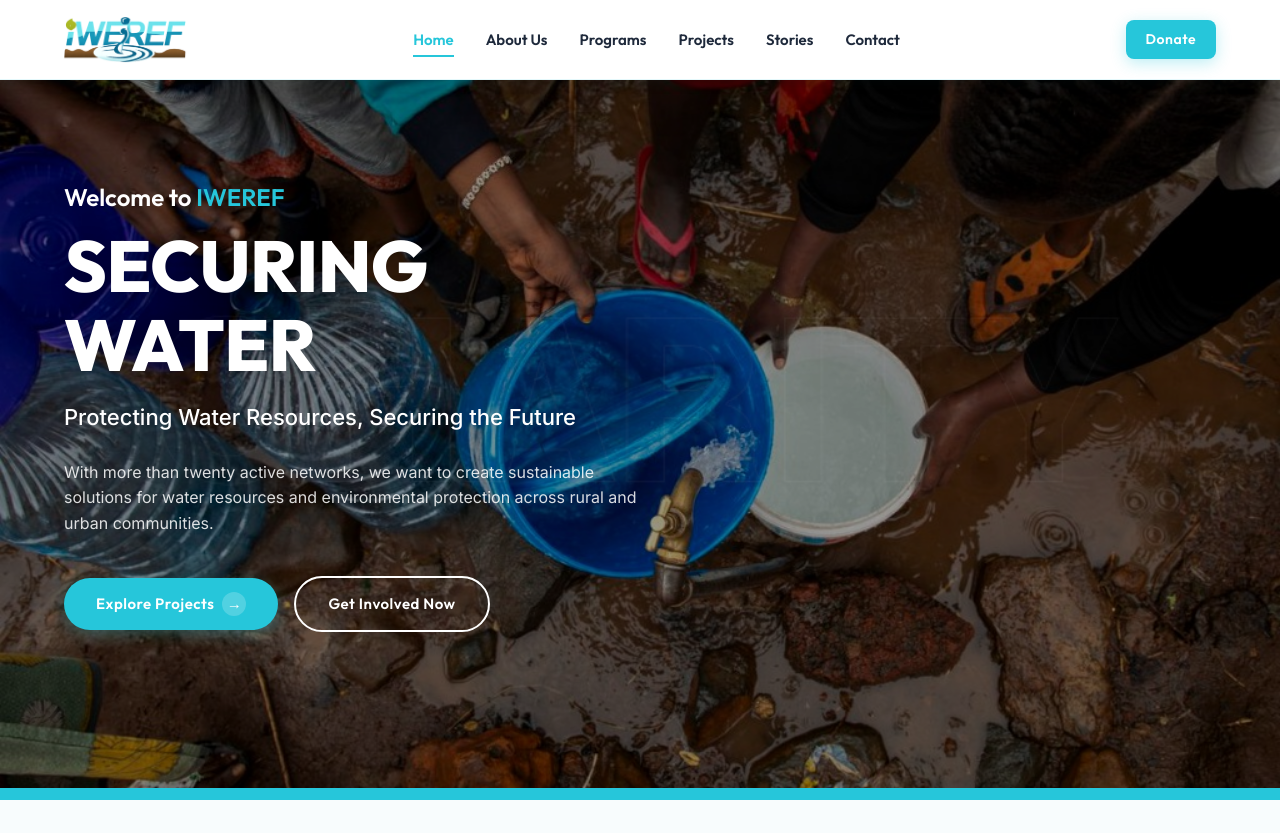
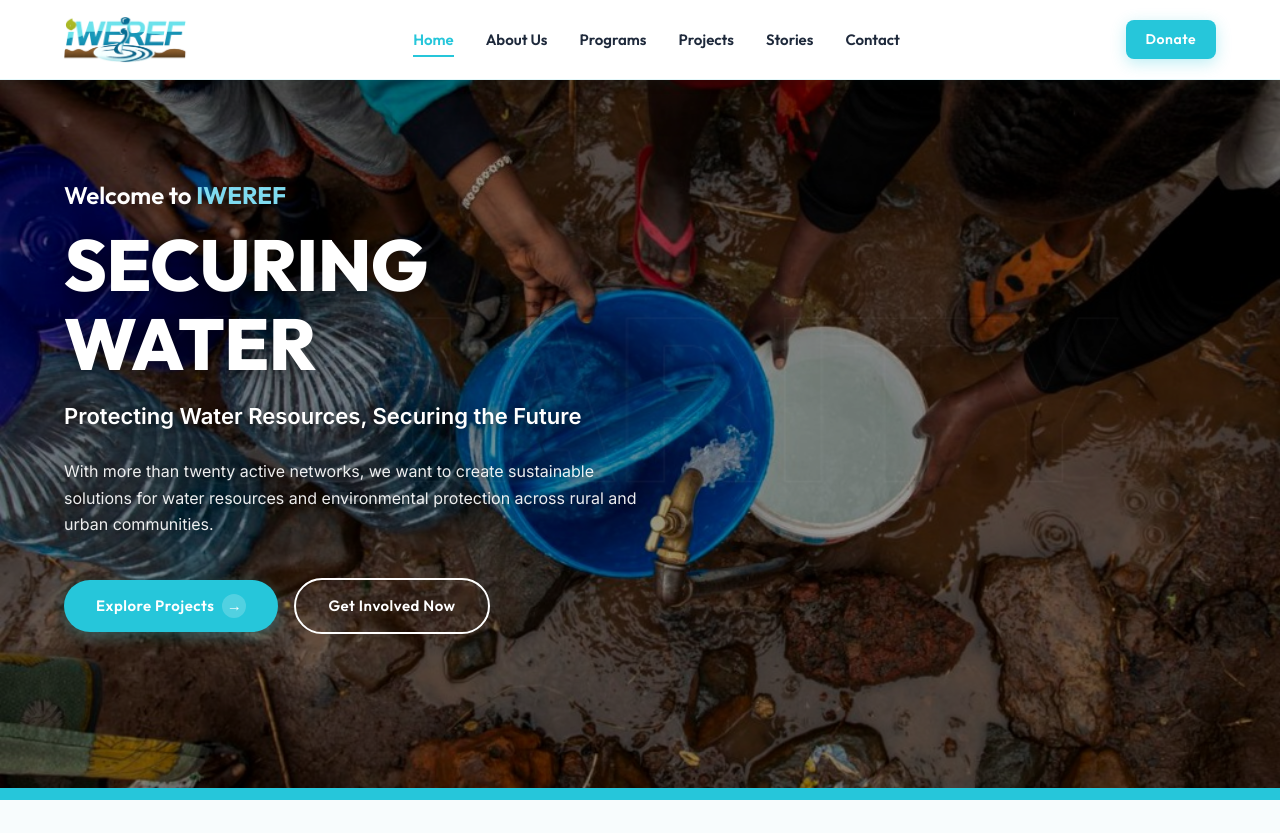
Before and after one commit to ojeniyigbenga166-glitch/iweref-charity, a PHP site: page / in a window 1280 px wide. Shown: the top 833 px of the page. Run offline with PHP 8.4, Linux system fonts and the light colour scheme.

Commit message:
style: apply dedicated 40% black overlay and enhance hero visual hierarchy

```diff
--- a/iwef-website/css/style.css
+++ b/iwef-website/css/style.css
@@ -1660,12 +1660,19 @@ ul {
     overflow: hidden;
 }
 
+.hero-bg-overlay {
+    position: absolute;
+    top: 0;
+    left: 0;
+    width: 100%;
+    height: 100%;
+    background-color: rgba(0, 0, 0, 0.40); /* Black overlay with 40% opacity */
+    z-index: 1;
+    pointer-events: none;
+}
+
 .hero::after {
-    content: '';
-    position: absolute;
-    top: 0; left: 0; width: 100%; height: 100%;
-    background: rgba(0, 0, 0, 0.40);
-    z-index: 1;
+    content: none;
 }
 
 .hero-charity-watermark {
@@ -1707,6 +1714,11 @@ ul {
     margin-bottom: 10px;
 }
 
+.hero-welcome .text-primary {
+    color: var(--color-accent); /* Vibrant Cyan (#26C6DA) for sharp visual hierarchy */
+    font-weight: 700;
+}
+
 .text-primary {
     color: var(--color-primary);
 }
@@ -1725,23 +1737,26 @@ ul {
     color: var(--color-white);
     margin-bottom: 16px;
     text-transform: uppercase;
+    text-shadow: 0 4px 20px rgba(0, 0, 0, 0.6);
 }
 
 .hero-subtitle {
     font-size: 22px;
     color: var(--color-white);
     margin-bottom: 24px;
-    font-weight: 500;
+    font-weight: 600;
+    text-shadow: 0 2px 10px rgba(0, 0, 0, 0.5);
 }
 
 .hero-description {
     font-size: 16px;
-    color: rgba(255, 255, 255, 0.85);
+    color: rgba(255, 255, 255, 0.92);
     margin-bottom: 40px;
     margin-left: 0;
     margin-right: 0;
-    line-height: 1.6;
+    line-height: 1.65;
     text-align: left;
+    text-shadow: 0 1px 8px rgba(0, 0, 0, 0.45);
 }
 
 .hero-content-left .hero-buttons {
--- a/iwef-website/index.html
+++ b/iwef-website/index.html
@@ -68,7 +68,7 @@
 
         <!-- HERO SECTION -->
         <section class="hero" id="home">
-            <div class="hero-bg"></div>
+            <div class="hero-bg-overlay" aria-hidden="true"></div>
             <div class="hero-charity-watermark">
                 <img src="assets/images/charity-text.png" alt="Charity">
             </div>
```
Also changed, not shown: vercel.json.
